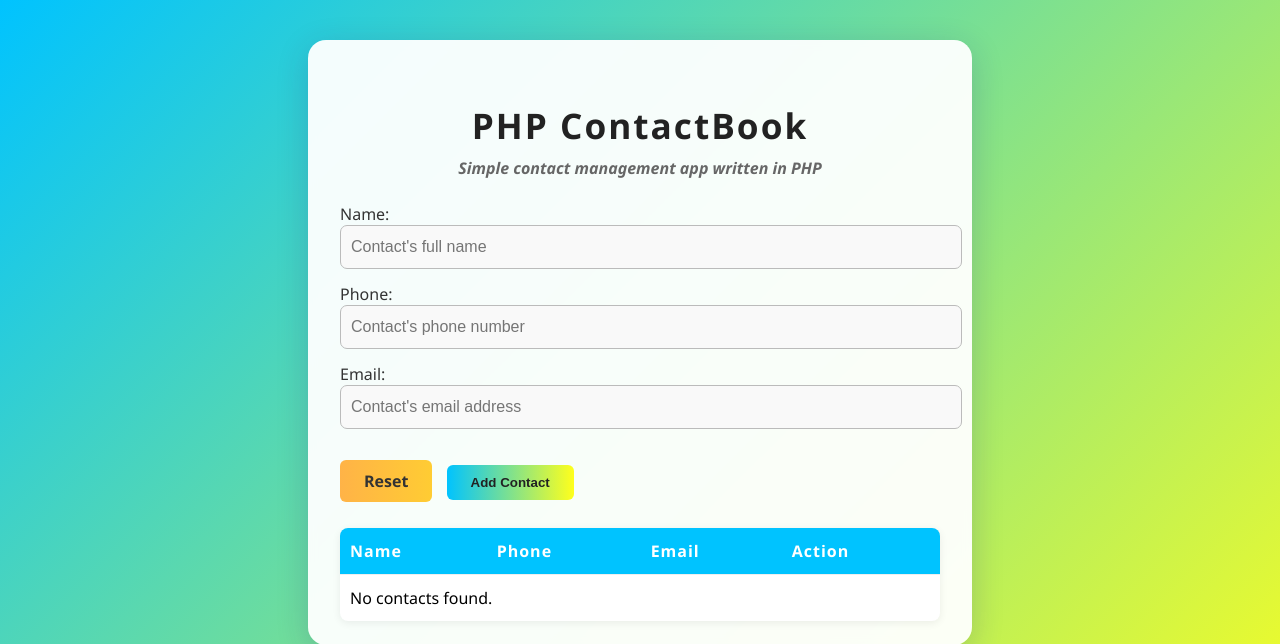
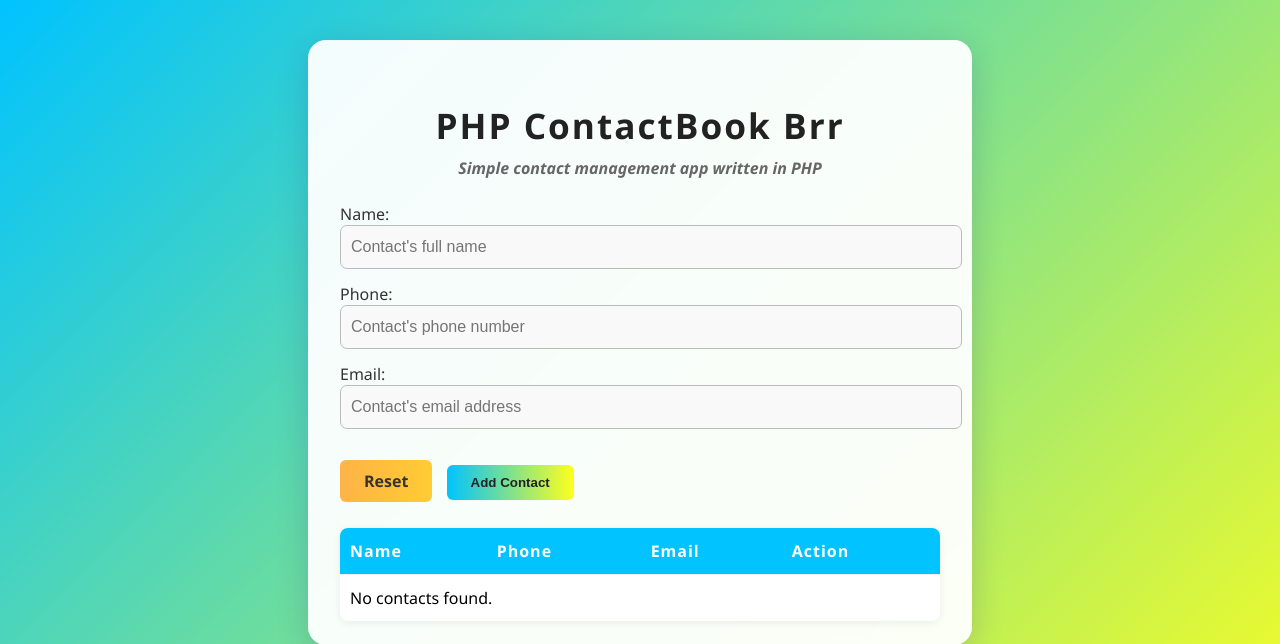
Before and after one commit to neiruhitori/phpcontactbook, a PHP site: page / in a window 1280 px wide. Shown: the top 644 px of the page. Run offline with PHP 8.4, Linux system fonts and the light colour scheme; data that the repository does not hold is empty.

Commit message:
update index.php title

```diff
--- a/index.php
+++ b/index.php
@@ -227,7 +227,7 @@ $result = $conn->query($sql);
 <body>
 
     <div class="container">
-        <h2>PHP ContactBook</h2>
+        <h2>PHP ContactBook Brr</h2>
         <h4 style="font-style: italic;">Simple contact management app written in PHP</h4>
         <?php if (isset($message)): ?>
             <div class="notification"><?php echo $message; ?></div>
```
